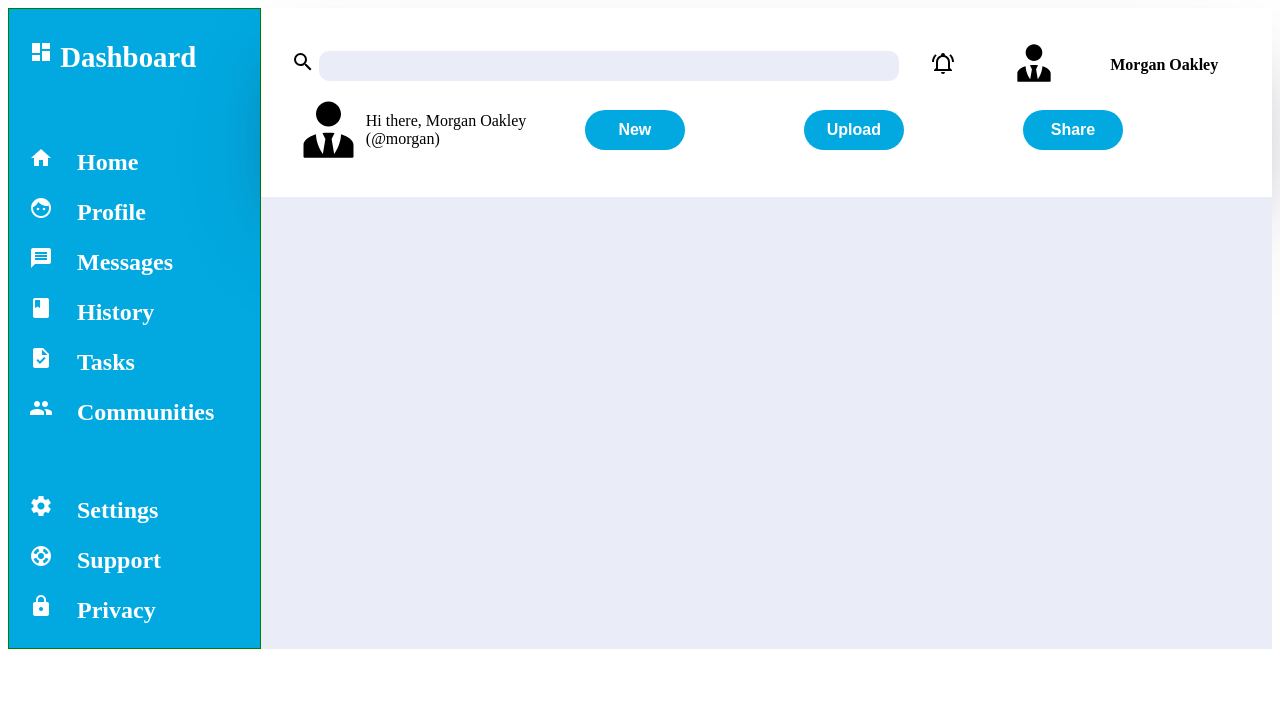
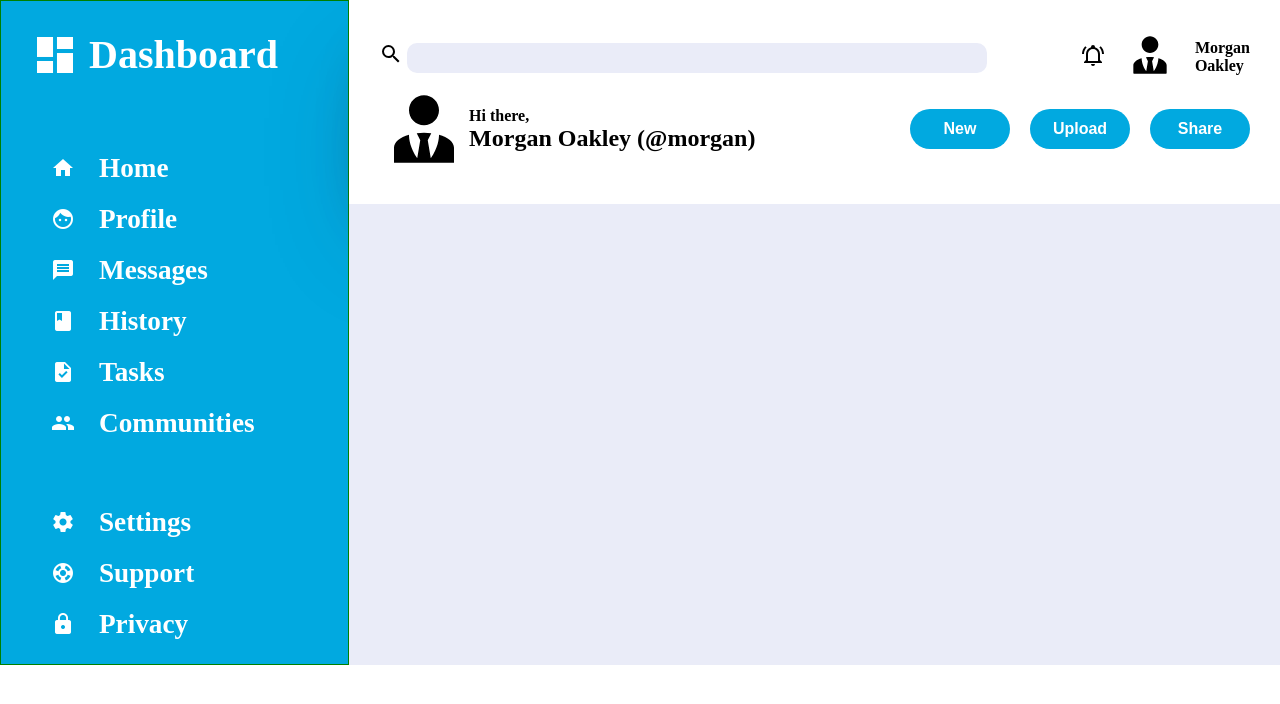
Before and after one commit to i1ravenov/admin-dashboard, a plain HTML site: page index.html in a window 1280 px wide. Shown: the top 704 px of the page. Drawn offline with nearby package versions, Linux system fonts and the light colour scheme.

Commit message:
Finishing navbar and header

```diff
--- a/index.html
+++ b/index.html
@@ -11,12 +11,10 @@
 
 <body>
   <div class="container">
-    <div class="sidebar">
-      <div class="title-logo">
-        <ul>
-          <li><i class="material-icons" >dashboard</i> <span class="nav-text">Dashboard</span></li>
-        </ul>
-      </div>
+    <nav class="sidebar">
+      <h1>
+        <a href="#"><i class="material-icons" style="font-size: 3rem; margin-right: 10px;">dashboard</i> <span class="nav-text" style="font-weight: 800; font-size: 2.5rem;">Dashboard</span></a>
+      </h1>
       <div class="nav1">
         <ul>
           <li><a href="#"><i class="material-icons">homec</i>Home</a></li>
@@ -34,7 +32,7 @@
           <li><a href="#"><i class="material-icons">lockc</i>Privacy</a></li>
         </ul>
       </div>
-    </div>
+    </nav>
 
 
     <div class="header">
@@ -43,6 +41,7 @@
           <img src="./img/search.svg" alt="searching" id="search-img" style="text-align: center;">
           <input type="text" id="search">
         </div>
+        <div class="account">
           <div>
             <img src="./img/bell-ring.svg" alt="bell-ring" id="bell-ring">
           </div>
@@ -51,13 +50,20 @@
           </div>
           <div id="account-name">Morgan Oakley</div>
         </div>
+      </div>
 
       <div class="header-row">
+        <div class="account-greet">
           <img src="./img/account.svg" alt="account" id="account-big">
-        <div class="greet"><span id="greet">Hi there,</span> <span id="name">Morgan Oakley (@morgan)</span></div>
+          <div class="greet">
+            <span id="greet">Hi there,</span> <br><span id="name">Morgan Oakley (@morgan)</span>
+          </div>
+        </div>
+        <div class="new-upload-share-btns">
           <button>New</button>
           <button>Upload</button>
           <button>Share</button>
+        </div>
       </div>
     </div>
 
--- a/style.css
+++ b/style.css
@@ -3,10 +3,18 @@
   --white: rgb(234, 236, 248);
 }
 
+body {
+  margin: 0;
+}
+
 .container {
   display: grid;
-  grid-template-columns: 1fr 4fr;
-  grid-template-rows: 0.3fr 1fr 6fr;
+  grid-template-columns: 1.5fr 4fr;
+  grid-template-rows: 0.3fr 1fr auto;
+}
+
+html {
+  box-sizing: border-box;
 }
 
 .sidebar {
@@ -24,7 +32,19 @@
 a {
   text-decoration: none;
 }
+/* ----------------------  NAVBAR  ---------------------- */
 
+.nav1 > ul > li > a, .nav2 > ul > li > a, h1 > a{
+  display: flex;
+  align-items: center;
+  align-self: center;
+  color: white;
+  text-align: left;
+  font-size: 1.7rem;
+  margin-left: 30px;
+}
+
+/* ----------------------  HEADER  ---------------------- */
 .header {
   background: white;
   display: grid;
@@ -58,15 +78,9 @@ a {
   border-radius: 50%;
 }
 
-#account-big {
-  height: 75px;
-  background-color: white;
-  border-radius: 50%;
-}
-
 .header-row {
   display: grid;
-  grid-template-columns: auto 1fr 1fr 1fr 1fr;
+  grid-template-columns: 5fr 1fr;
   align-items: center;
   justify-content: center;
 }
@@ -89,11 +103,6 @@ button {
   height: 40px;
 }
 
-.nav1 > ul > li > a, .nav2 > ul > li > a {
-  color: white;
-  text-align: center;
-}
-
 .material-icons {
   text-align: center;
 }
@@ -114,3 +123,35 @@ li {
 .nav-text {
   vertical-align: middle;
 }
+
+#greet {
+  font-weight: 750;
+}
+
+#name {
+  font-size: 1.5rem;
+  font-weight: 750;
+}
+
+.account-greet {
+  display: flex;
+  align-items: center;
+}
+
+#account-big {
+  height: 90px;
+  background-color: white;
+  border-radius: 25%;
+}
+
+.new-upload-share-btns {
+  display: grid;
+  grid-template-columns: 1fr 1fr 1fr;
+  gap: 20px;
+}
+
+.account {
+  display: flex;
+  align-items: center;
+  gap: 20px;
+}
```
Lines whose indentation alone changed are shown as unchanged.
